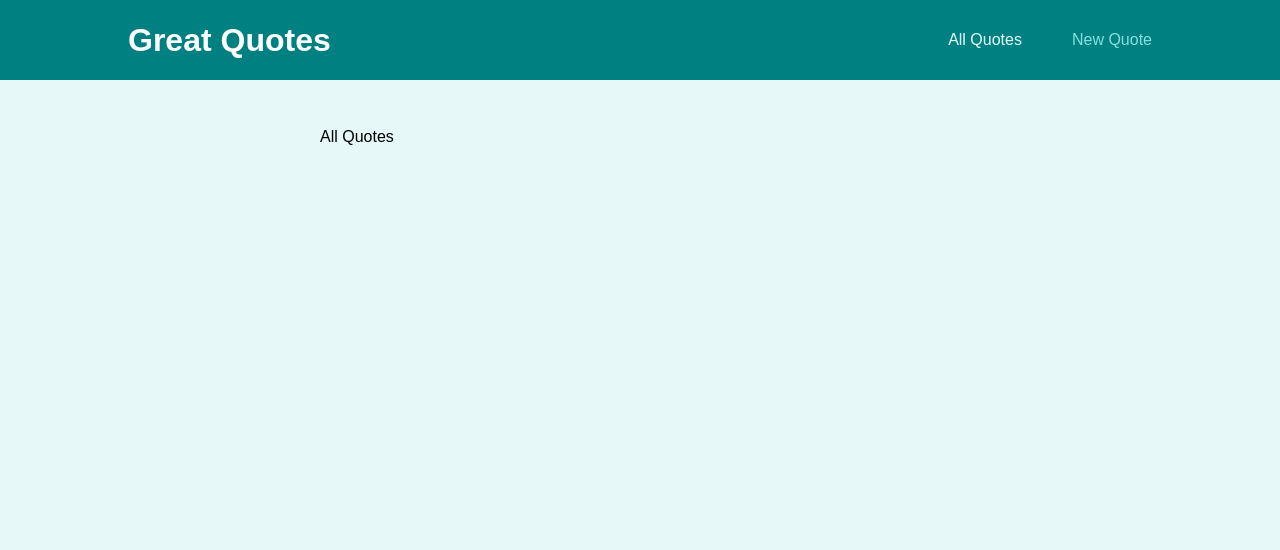
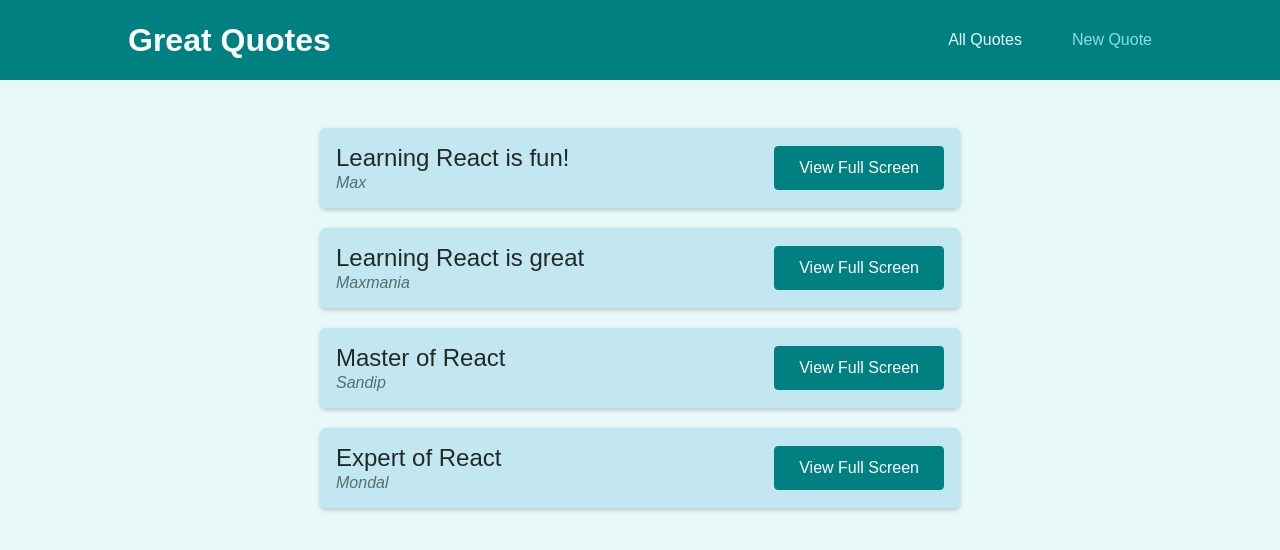
Before and after one commit to Mondalsandip/myquotes, a React (Create React App) app: page /quotes in a window 1280 px wide. Shown: the top 550 px of the page. Built offline with nearby package versions, Linux system fonts and the light colour scheme.

Commit message:
new-quote added

```diff
--- /dev/null
+++ b/src/components/UI/Card.js
@@ -0,0 +1,10 @@
+import React from 'react'
+import classes from './Card.module.css'
+
+const Card = (props) => {
+  return (
+    <div className={classes.card}>{props.children}</div>
+  )
+}
+
+export default Card
--- /dev/null
+++ b/src/components/UI/Card.module.css
@@ -0,0 +1,7 @@
+.card{
+    padding: 1rem;
+    margin: 1rem;
+    box-shadow: 0 2px 8px rgba(0, 0, 0, 0.2);
+    border-radius: 6px;
+    background-color: white;
+}
--- a/src/components/comments/NewCommentForm.js
+++ b/src/components/comments/NewCommentForm.js
@@ -14,7 +14,7 @@
     }
 
   return (
-    <div>
+
         <form onSubmit={handleSubmit} className={classes.form}>
             <label htmlFor="text">Your Comment</label>
             <textarea id="text" cols="15" rows="8" ref={ref}></textarea>
@@ -24,7 +24,7 @@
 
         </form>
 
-    </div>
+
   )
 }
 
--- a/src/components/comments/NewCommentForm.module.css
+++ b/src/components/comments/NewCommentForm.module.css
@@ -5,6 +5,7 @@
     justify-content: center;
     flex-flow: column nowrap;
     gap: 15px;
+    width: 100%;
 }
 
 .form label{
@@ -19,7 +20,7 @@
   background-color: #f0f0f0;
   border: 1px solid #c1d1d1;
   font-size: 1.25rem;
-  width: 98vw;
+  width: 100%;
 
 }
 .form textarea:focus{
--- /dev/null
+++ b/src/components/quotes/QuoteForm.js
@@ -0,0 +1,25 @@
+import React from 'react'
+import classes from './QuoteForm.module.css'
+import Card from '../UI/Card'
+
+const QuoteForm = () => {
+  return (
+    <Card>
+        <form>
+            <div className={classes.control}>
+                <label htmlFor="text">Author</label>
+                <input type="text" name="" id="text" />
+            </div>
+            <div className={classes.control}>
+                <label htmlFor="area">Text</label>
+                <textarea name="area" id="area" cols="30" rows="10"></textarea>
+            </div>
+            <div className={classes.actions}>
+                <button className='btn'> Add Quotes   </button>
+            </div>
+        </form>
+    </Card>
+  )
+}
+
+export default QuoteForm
--- /dev/null
+++ b/src/components/quotes/QuoteForm.module.css
@@ -0,0 +1,35 @@
+.control{
+        margin-bottom: 0.5rem;
+      }
+.control  label{
+    font-weight: bold;
+    display: block;
+    margin-bottom: 0.5rem;
+}
+.control input,
+.control textarea{
+  font: inherit;
+  padding: 0.35rem;
+  border-radius: 4px;
+  background-color: #f0f0f0;
+  border: 1px solid #c1d1d1;
+  display: block;
+  width: 100%;
+  font-size: 1.25rem;
+
+}
+.control input:focus,
+.control textarea:focus{
+    background-color: #cbf8f8;
+  outline-color: teal;
+}
+
+.actions{
+    /* border: 2px solid red; */
+    text-align: right;
+
+
+}
+.actions button{
+    font-size: 1.25rem;
+}
--- /dev/null
+++ b/src/components/quotes/QuoteItems.js
@@ -0,0 +1,25 @@
+import React from 'react'
+import classes from './QuoteItems.module.css'
+import QuoteDetail from '../../pages/QuoteDetail'
+import { Link,Route } from 'react-router-dom'
+
+
+const QuoteItems = (props) => {
+  return (
+    <li className={classes.item}>
+        <figure>
+            <blockquote>
+            <p>{props.text}</p>
+             </blockquote>
+            <figcaption> {props.author} </figcaption>
+        </figure>
+        <Link className='btn' to={`quotes/${props.id}`}  >
+            View Full Screen
+
+        </Link>
+
+    </li>
+  )
+}
+
+export default QuoteItems
--- /dev/null
+++ b/src/components/quotes/QuoteItems.module.css
@@ -0,0 +1,34 @@
+.item{
+    /* border: 2px solid red; */
+    padding: 1rem;
+    list-style: none;
+    box-shadow: 0 2px 4px rgba(0, 0, 0, 0.2);
+     border-radius: 6px;
+     background-color: #c2e7f0;
+     display: flex;
+     align-items: center;
+     justify-content: space-between;
+
+}
+.item figure{
+    /* border: 1px solid black; */
+    display: flex;
+    align-items: flex-start;
+    justify-content: center;
+    flex-flow: column nowrap;
+    gap: 2px;
+
+}
+
+.item figure{
+    width: 70%;
+}
+.item blockquote{
+    font-size: 1.5rem;
+  color: #212929;
+}
+
+.item figcaption {
+    font-style: italic;
+    color: #566d6d;
+  }
--- /dev/null
+++ b/src/components/quotes/QuoteList.js
@@ -0,0 +1,17 @@
+import React from 'react'
+import QuoteItems from './QuoteItems'
+import classes from './QuoteList.module.css'
+
+
+const QuoteList = (props) => {
+
+  return (
+    <ul className={classes.list}>
+
+        {props.quotes.map( item => <QuoteItems key={item.id} id={item.id}  author={item.author} text={item.text} /> )}
+
+    </ul>
+  )
+}
+
+export default QuoteList
--- /dev/null
+++ b/src/components/quotes/QuoteList.module.css
@@ -0,0 +1,6 @@
+.list{
+    display: flex;
+    align-items: stretch;
+    flex-flow: column nowrap;
+    gap: 1.25rem;
+}
--- a/src/pages/AllQuotes.js
+++ b/src/pages/AllQuotes.js
@@ -1,11 +1,17 @@
 import React from 'react'
+import QuoteList from '../components/quotes/QuoteList'
+
+const DUMMY_DATA=[
+  {id:'q1', author:'Max', text:'Learning React is fun!'},
+  {id:'q2', author:'Maxmania', text:'Learning React is great'},
+  {id:'q3', author:'Sandip', text:'Master of  React'},
+  {id:'q4', author:'Mondal', text:'Expert of  React'},
+
+]
 
 const AllQuotes = () => {
   return (
-    <div>
-        All Quotes
-
-    </div>
+    <QuoteList  quotes={DUMMY_DATA} />
   )
 }
 
--- a/src/pages/NewQuote.js
+++ b/src/pages/NewQuote.js
@@ -1,10 +1,9 @@
 import React from 'react'
+import QuoteForm from '../components/quotes/QuoteForm'
 
 const NewQuote = () => {
   return (
-    <div>
-      New Quotes
-    </div>
+    <QuoteForm />
   )
 }
 
```
